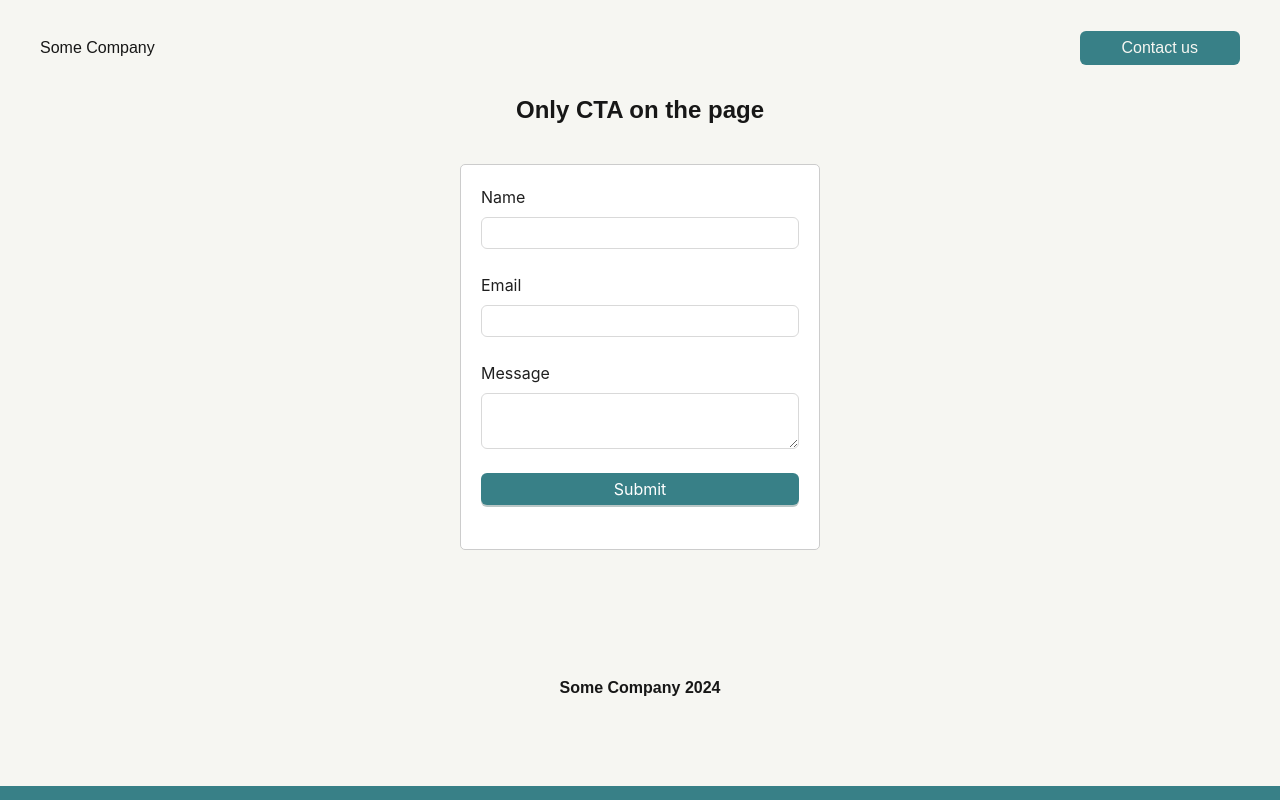
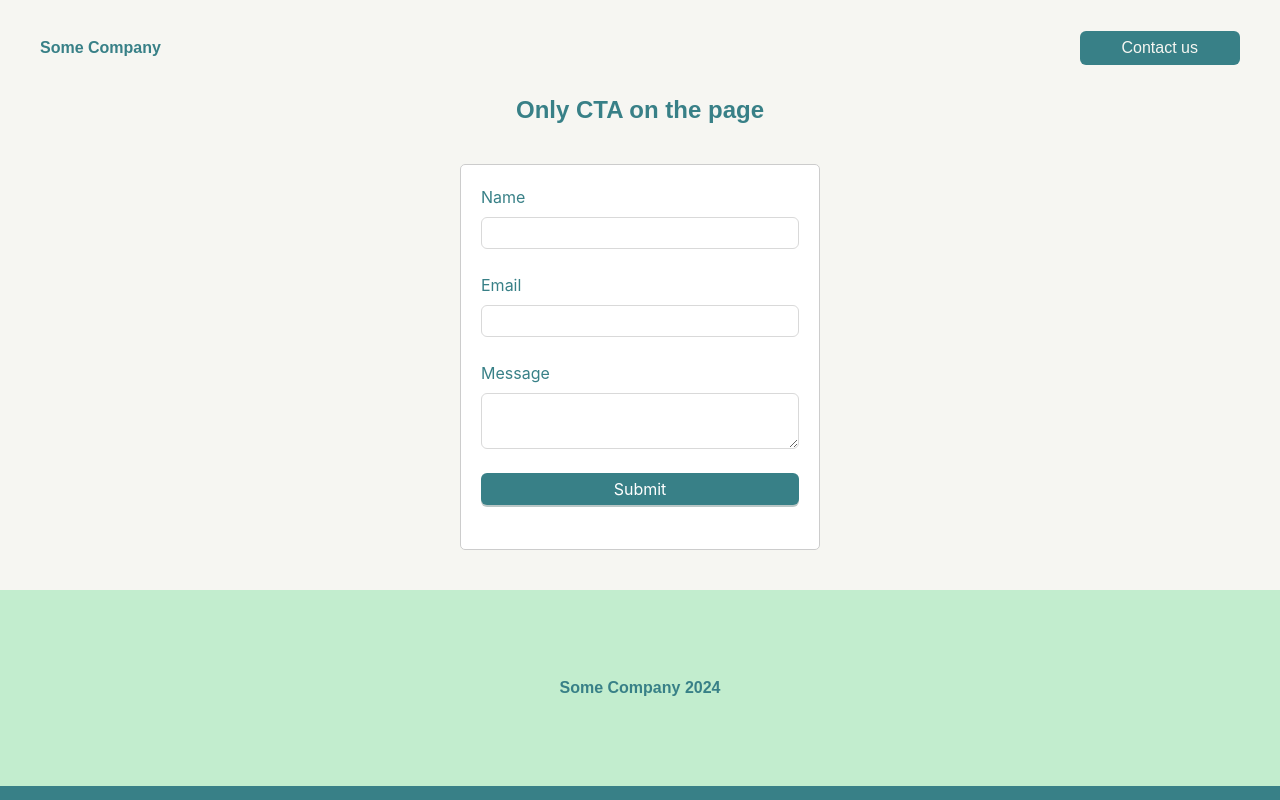
Before and after one commit to Irene-lab80/cadex, a Next.js app: page /contact-us in a window 1280 px wide. Built offline with nearby package versions, Linux system fonts and the light colour scheme.

Commit message:
feat: add og tags

```diff
--- a/src/components/contactUs/form/ui/form.styles.ts
+++ b/src/components/contactUs/form/ui/form.styles.ts
@@ -5,6 +5,7 @@ import { FieldType } from "../utils/types";
 export const StyledForm = styled(Form<FormProps>)`
   margin: 40px auto;
   max-width: 360px;
+  width: 100%;
   padding: 20px;
   border: 1px solid #ccc;
   border-radius: 5px;
@@ -16,19 +17,21 @@ export const StyledForm = styled(Form<FormProps>)`
 `;
 
 export const StyledItem = styled(Form.Item<FieldType>)`
-  /* label {
-    color: #388087 !important;
-  } */
+  && label {
+    color: var(--dark);
+  }
 `;
 
 export const StyledInput = styled(Input)`
   &:focus {
     box-shadow: rgba(0, 0, 0, 0.1) 0px 10px 50px;
+    background: var(--light);
   }
 `;
 
 export const StyledTextArea = styled(Input.TextArea)`
   &:focus {
     box-shadow: rgba(0, 0, 0, 0.1) 0px 10px 50px;
+    background: var(--light);
   }
 `;
--- a/src/components/contactUs/userMessage/ui/userMessage.styles.ts
+++ b/src/components/contactUs/userMessage/ui/userMessage.styles.ts
@@ -1,6 +1,13 @@
 import styled from "styled-components";
 
 export const DIV = styled.div`
+  display: flex;
+  align-items: center;
+  justify-content: center;
   background: var(--light-green);
   flex: 1;
+  margin-top: 40px;
+  font-size: 56px;
+  padding: 80px 0;
+  text-align: center;
 `;
--- a/src/components/contactUs/userMessage/ui/userMessage.tsx
+++ b/src/components/contactUs/userMessage/ui/userMessage.tsx
@@ -5,4 +5,8 @@ interface IProps {
   message: string;
 }
 
-export const UserMessage = ({ message }: IProps) => <DIV>{message}</DIV>;
+export const UserMessage = ({ message }: IProps) => (
+  <DIV>
+    <h3>{message}</h3>
+  </DIV>
+);
--- a/src/components/footer/ui/footer.styles.tsx
+++ b/src/components/footer/ui/footer.styles.tsx
@@ -1,6 +1,12 @@
 import styled from "styled-components";
 
 export const StyledFooter = styled.footer`
+  color: var(--dark);
+  background: var(--light-green);
+  width: 100%;
+`;
+
+export const Wrapper = styled.footer`
   display: flex;
   align-items: center;
   justify-content: center;
@@ -8,6 +14,7 @@ export const StyledFooter = styled.footer`
   max-width: var(--content-width);
   margin: 0 auto;
   font-weight: 600;
+  width: 100%;
 
   @media (max-width: 1240px) {
     padding: 0 20px;
--- a/src/components/footer/ui/footer.tsx
+++ b/src/components/footer/ui/footer.tsx
@@ -1,6 +1,10 @@
 import React from "react";
-import { StyledFooter } from "./footer.styles";
+import { StyledFooter, Wrapper } from "./footer.styles";
 
 export const Footer = () => {
-  return <StyledFooter>Some Company 2024</StyledFooter>;
+  return (
+    <StyledFooter>
+      <Wrapper>Some Company 2024</Wrapper>
+    </StyledFooter>
+  );
 };
--- a/src/components/header/ui/header.styles.tsx
+++ b/src/components/header/ui/header.styles.tsx
@@ -1,3 +1,4 @@
+import Link from "next/link";
 import styled from "styled-components";
 
 export const Header = styled.header`
@@ -13,3 +14,8 @@ export const Header = styled.header`
     padding: 0 20px;
   }
 `;
+
+export const StyledLink = styled(Link)`
+  color: var(--dark);
+  font-weight: 600;
+`;
--- a/src/components/header/ui/header.tsx
+++ b/src/components/header/ui/header.tsx
@@ -1,13 +1,12 @@
-import Link from "next/link";
 import React from "react";
-import { Header as StyledHeader } from "./header.styles";
+import { Header as StyledHeader, StyledLink } from "./header.styles";
 import { LinkButton } from "@/components/linkButton";
 import { ROUTES } from "@/app/routes";
 
 export const Header = () => {
   return (
     <StyledHeader>
-      <Link href={ROUTES.HOME}>Some Company</Link>
+      <StyledLink href={ROUTES.HOME}>Some Company</StyledLink>
       <LinkButton href={ROUTES.CONTACT}>Contact us</LinkButton>
     </StyledHeader>
   );
--- a/src/components/layout/layout.tsx
+++ b/src/components/layout/layout.tsx
@@ -3,6 +3,9 @@ import { Footer } from "../footer";
 import { Header } from "../header";
 
 export const StyledDiv = styled.div`
+  display: flex;
+  flex-direction: column;
+  width: 100%;
   flex: 1;
 `;
 
--- a/src/components/layout/secondaryLayout.tsx
+++ b/src/components/layout/secondaryLayout.tsx
@@ -2,7 +2,7 @@ import styled from "styled-components";
 
 export const StyledDiv = styled.div`
   background: var(--dark);
-  height: 190px;
+  min-height: 190px;
 `;
 
 export default function SecondaryLayout({
--- a/src/pages/contact-us/index.tsx
+++ b/src/pages/contact-us/index.tsx
@@ -14,12 +14,21 @@ type FieldType = {
 };
 
 export const Wrapper = styled.div`
+  display: flex;
+  justify-content: center;
+  flex: 1;
+`;
+
+export const WrapperInner = styled.div`
+  display: flex;
+  flex-direction: column;
   flex: 1;
 `;
 
 export const Title = styled.h2`
   font-weight: 600;
   text-align: center;
+  color: var(--dark);
 `;
 
 export default function ContactUsPage() {
@@ -43,12 +52,14 @@ export default function ContactUsPage() {
         <meta name="viewport" content="width=device-width, initial-scale=1" />
         <link rel="icon" href="/favicon.ico" />
       </Head>
-      <Title>Only CTA on the page </Title>
       <Wrapper>
         {data?.response ? (
           <UserMessage message={data?.response} />
         ) : (
-          <Form onFinish={onFinish} />
+          <WrapperInner>
+            <Title>Only CTA on the page </Title>
+            <Form onFinish={onFinish} />
+          </WrapperInner>
         )}
       </Wrapper>
     </>
```
Also changed, not shown: src/pages/index.tsx (+18 -0 lines), public/cool-image.jfif (added).
